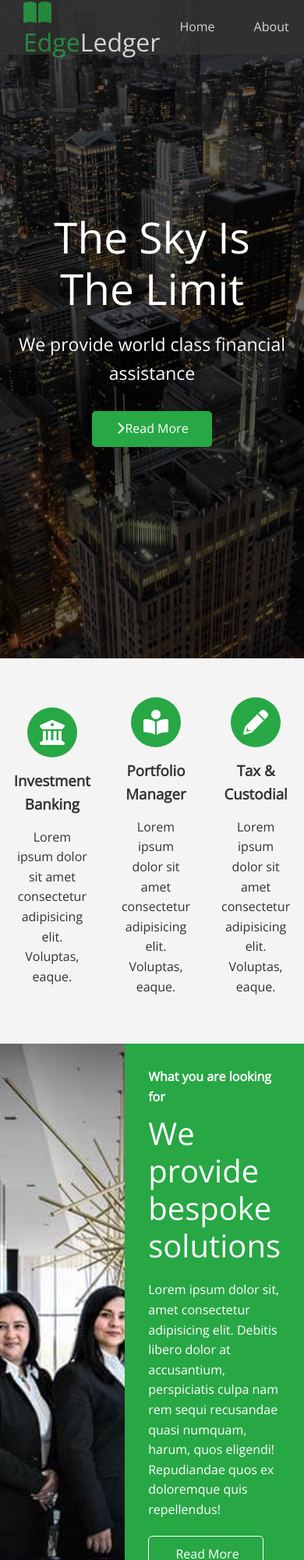
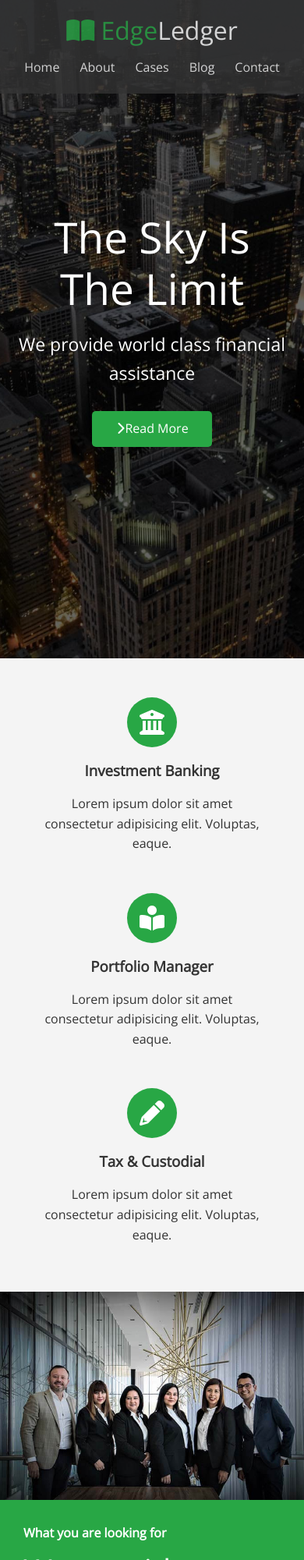
Before and after one commit to jorgeluissoto/finance_website, a plain HTML site: page index.html in a window 390 px wide. Shown: the top 2000 px of the page at 78% size. Drawn offline with nearby package versions, Linux system fonts and the light colour scheme.

Commit message:
added the media query for mobile max-width 768px

```diff
--- a/css/style.css
+++ b/css/style.css
@@ -158,3 +158,26 @@ img{
 .footer .social >*{
   margin-right: 30px;
 }
+/* Mobile */
+@media(max-width: 768px){
+  #navbar {
+    flex-direction: column;
+    height: 120px;
+    padding: 20px;
+  }
+  #navbar a{
+    padding: 10px 10px;
+    margin: 0 3px;
+  }
+  .flex-items{
+    flex-direction: column;
+  }
+  .flex-columns .column, .flex-grid
+  .column{
+    flex: 100%;
+    max-width: 100%;
+  }
+  .team img{
+    width: 70%;
+  }
+}
```
